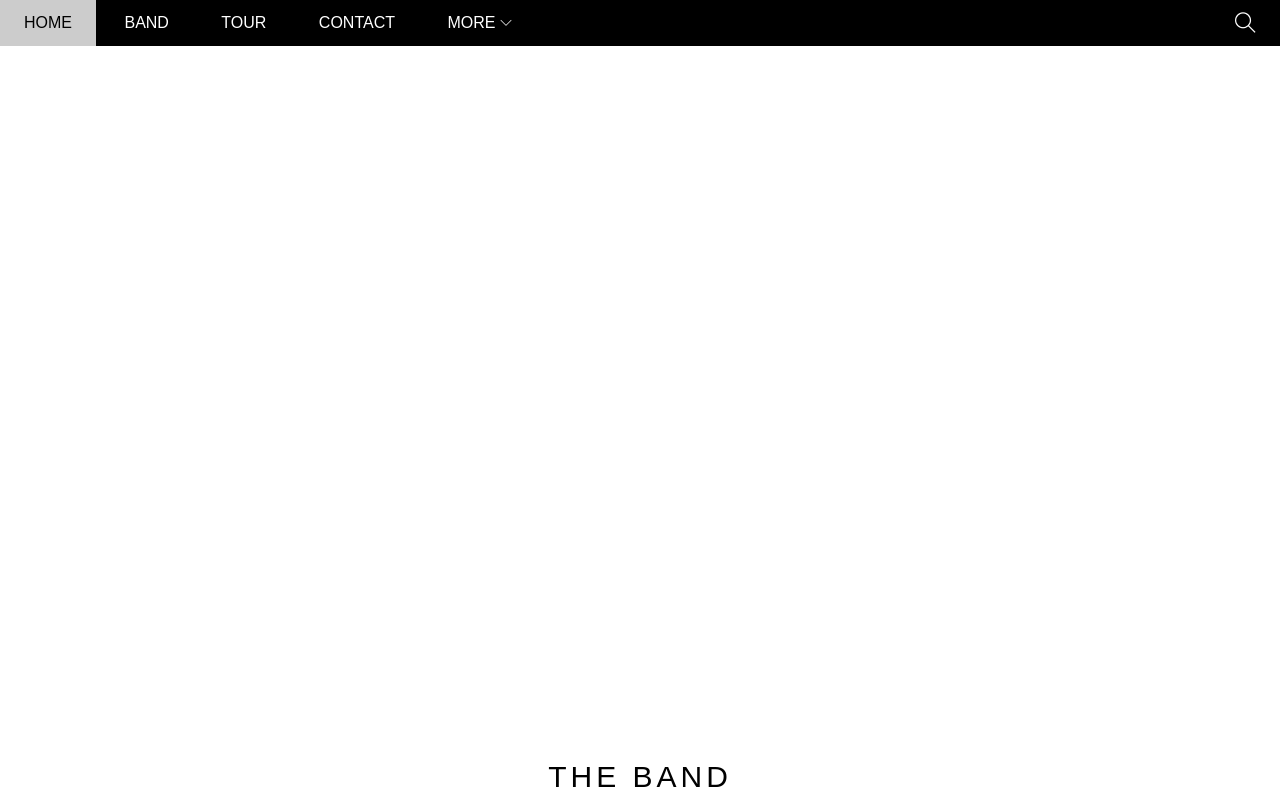
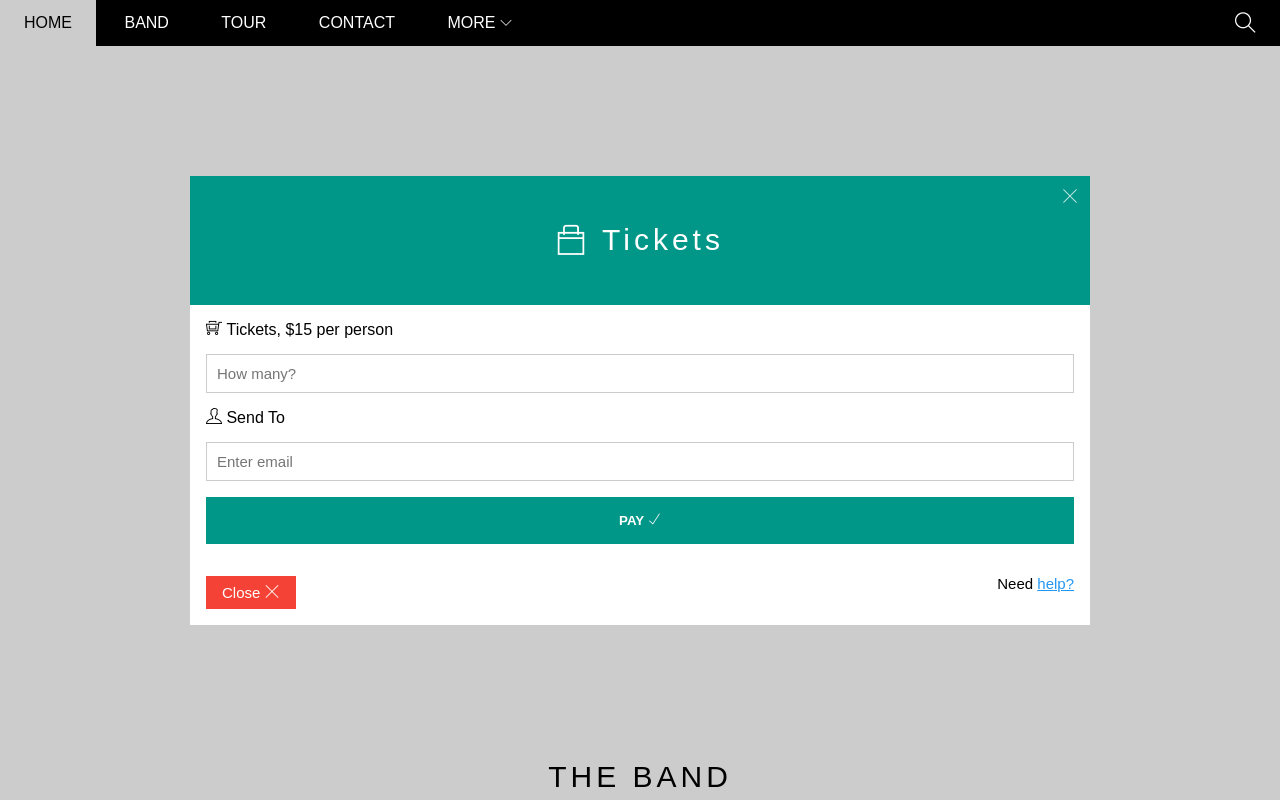
Before and after one commit to Khang15401/Fe_project, a plain HTML site: page index.html in a window 1280 px wide. Shown: the top 800 px of the page. Drawn offline with Linux system fonts and the light colour scheme.

Commit message:
Add modal && file Javascript

```diff
--- a/assest/css/style.css
+++ b/assest/css/style.css
@@ -237,7 +237,7 @@ html {
 .last-child-css {
   color: #ccc;
   float: right;
-  padding: 1px 8px;
+  padding: 3px 8px;
   background-color: #000;
   margin-right: 16px;
   border-radius: 50%;
@@ -245,8 +245,8 @@ html {
 }
 
 #content .container-detail-tour {
-  padding: 32px 8px;
-  margin: 0 -16px;
+  padding: 32px 0px;
+  margin: 0 -8px;
 }
 
 #content .wrap-detail-tour {
@@ -264,6 +264,7 @@ html {
 
 #content .text-tour {
   margin: 15px 0;
+  line-height: 1.5;
 }
 
 .opac-text {
@@ -271,6 +272,7 @@ html {
 }
 
 #content .img-tour {
+  display: block;
   width: 100%;
 }
 
@@ -329,9 +331,7 @@ html {
 
 #content .last-child {
   width: 100%;
-
 }
-
 
 #content .ti-location-pin {
   /* color: #000; */
@@ -376,3 +376,118 @@ html {
 }
 #footer {
 }
+
+.modal {
+  position: fixed;
+  top: 0;
+  left: 0;
+  right: 0;
+  bottom: 0;
+  background-color: rgba(0, 0, 0, 0.2);
+  display: flex;
+  align-items: center;
+  justify-content: center;
+}
+
+.modal-header {
+  display: flex;
+  align-items: center;
+  justify-content: center;
+  font-size: 30px;
+  color: #fff;
+  font-weight: 400;
+  letter-spacing: 4px;
+  /* text-align: center; */
+  padding: 32px 16px;
+  background-color: #009688;
+  height: 129px;
+}
+
+.modal-header > i {
+  margin-right: 12px;
+}
+
+.container-modal {
+  position: relative;
+  background-color: #fff;
+  width: 900px;
+  min-height: 200px;
+}
+
+.btn-close {
+  position: absolute;
+  padding: 8px 16px;
+  background-color: #009688;
+  right: 0;
+  top: 0;
+  /* z-index: 2; */
+  padding: 12px;
+  opacity: 0.8;
+}
+.btn-close:hover {
+  cursor: pointer;
+  background-color: #ccc;
+  opacity: 1;
+}
+
+.modal-body {
+  padding: 0 16px;
+}
+
+.ti-close {
+  color: #fff;
+}
+
+#buy-tickets {
+  width: 100%;
+  background-color: #009688;
+  color: #fff;
+  border: none;
+  margin: 16px 0;
+  padding: 16px;
+  text-transform: uppercase;
+  font-weight: 600;
+}
+
+.modal-label {
+  display: block;
+  margin: 15px 0;
+}
+
+.modal-input {
+  border: 1px solid #ccc;
+  width: 100%;
+  padding: 10px;
+  font-size: 15px;
+}
+
+#close-modal {
+  display: inline-block;
+  padding: 8px 16px;
+  background-color: #f44336;
+  color: #fff;
+  border: none;
+  margin: 16px 0;
+  font-size: 15px;
+}
+.modal-help {
+  font-size: 15px;
+  float: right;
+  display: inline-block;
+  margin: 15px 0;
+}
+.modal-help a {
+  color: #2196f3 !important;
+}
+
+#buy-tickets:hover,
+#close-modal:hover {
+  background-color: #ccc;
+  color: #000;
+  cursor: pointer;
+}
+
+#close-modal:hover .ti-close,
+.btn-close:hover .ti-close {
+  color: #000;
+}
--- a/index.html
+++ b/index.html
@@ -64,6 +64,7 @@
             <div class="container-name-img">
               <p class="name-band">Name</p>
               <img
+                alt="member"
                 src="./assest/img/content/avatar_member.jpg"
                 class="img-band"
               />
@@ -116,7 +117,7 @@
               <div class="wrap-detail-tour">
                 <img
                   src="./assest/img/content/newyork.jpg"
-                  alt=""
+                  alt="New York"
                   class="img-tour"
                 />
                 <div class="wrap-content-tour">
@@ -131,7 +132,7 @@
               <div class="wrap-detail-tour">
                 <img
                   src="./assest/img/content/paris.jpg"
-                  alt=""
+                  alt="Paris"
                   class="img-tour"
                 />
                 <div class="wrap-content-tour">
@@ -146,7 +147,7 @@
               <div class="wrap-detail-tour">
                 <img
                   src="./assest/img/content/sanfran.jpg"
-                  alt=""
+                  alt="San Francisco"
                   class="img-tour"
                 />
                 <div class="wrap-content-tour">
@@ -176,16 +177,20 @@
             <div class="form-info">
               <form action="" class="info-contact">
                 <div class="wrap-input">
+                  <input type="text" class="input-info" placeholder="Name" />
+                </div>
+                <div class="wrap-input">
                   <input
                     type="text"
-                    class="input-info"
-                    placeholder="Name"
+                    class="input-info css-second-input"
+                    placeholder="Email"
                   />
                 </div>
-                <div class="wrap-input">
-                  <input type="text" class="input-info css-second-input" placeholder="Email" />
-                </div>
-                <input type="text" class="input-info last-child" placeholder="Message" />
+                <input
+                  type="text"
+                  class="input-info last-child"
+                  placeholder="Message"
+                />
               </form>
               <button class="send-btn">Send</button>
             </div>
@@ -194,5 +199,43 @@
       </div>
       <div id="footer"></div>
     </div>
+
+    <div class="modal">
+      <div class="container-modal">
+        <div class="btn-close">
+          <i class="ti-close"></i>
+        </div>
+        <header class="modal-header">
+          <i class="ti-bag"></i>
+          Tickets
+        </header>
+
+        <div class="modal-body">
+          <label for="" class="modal-label">
+            <i class="ti-shopping-cart-full"></i>
+            Tickets, $15 per person
+          </label>
+          <input type="text" class="modal-input" placeholder="How many?" />
+
+          <label for="" class="modal-label">
+            <i class="ti-user"></i>
+            Send To
+          </label>
+          <input type="email" class="modal-input" placeholder="Enter email" />
+          <button id="buy-tickets">
+            Pay
+            <i class="ti-check"></i>
+          </button>
+          <button id="close-modal">
+            Close
+            <i class="ti-close"></i>
+          </button>
+          <footer class="modal-help">
+            <p>Need <a href="#">help?</a></p>
+          </footer>
+        </div>
+      </div>
+    </div>
+    <script src="./main.js"></script>
   </body>
 </html>
--- /dev/null
+++ b/main.js
@@ -0,0 +1,22 @@
+// console.log(alert('Xin chào'));
+var modal = document.querySelector(".modal");
+var closeButton = document.querySelector(".btn-close");
+var closeModal = document.getElementById("close-modal");
+
+var buyBtn = document.querySelectorAll(".btn-buy");
+
+closeButton.addEventListener("click", function (e) {
+  // closeButton.style.display ='none';
+  modal.style.display = "none";
+});
+
+closeModal.addEventListener("click", function (e) {
+console.log('clear modal');
+  modal.style.display = "none";
+
+});
+
+buyBtn.addEventListener("click", function (e) {
+//    modal.style.display = "none";
+console.log('clear modal');
+});
```
